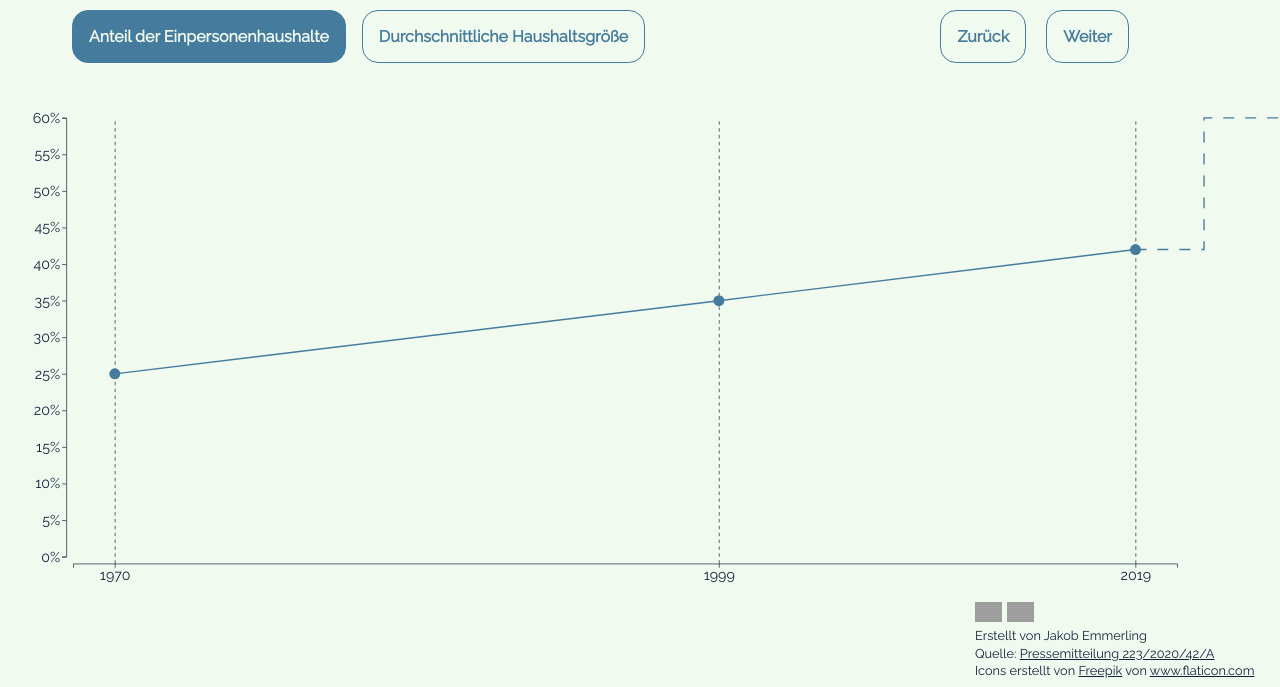
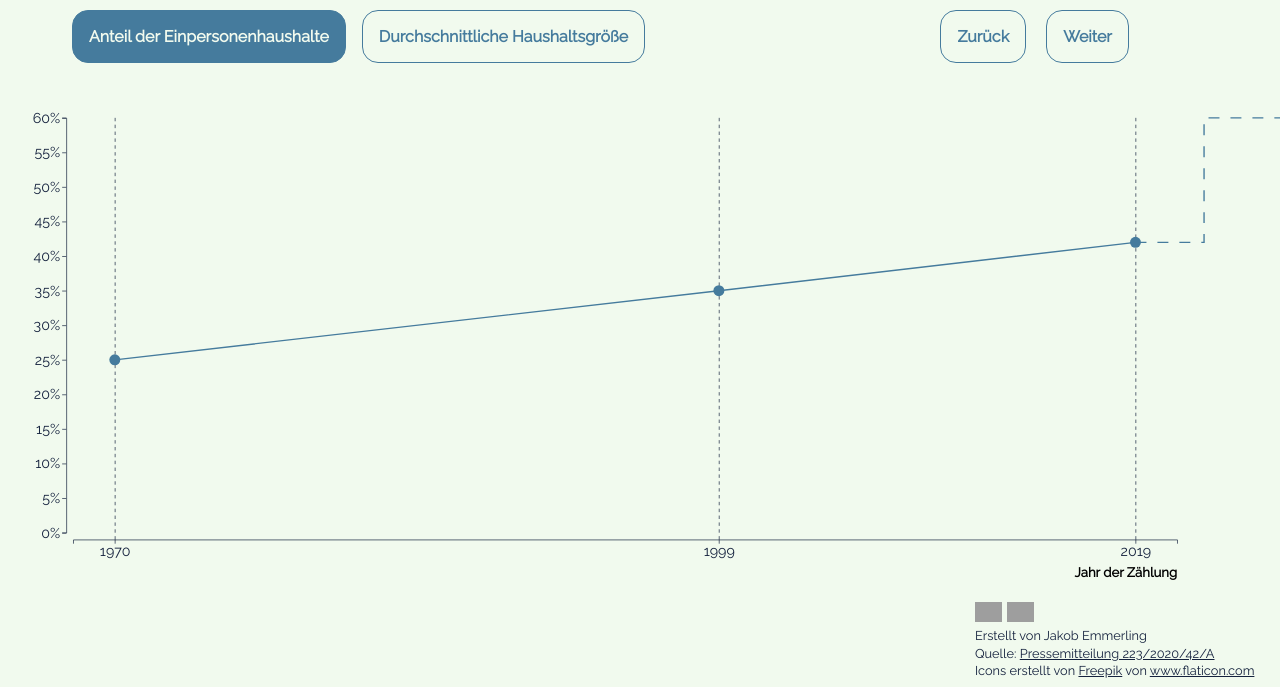
Before and after one commit to Jakob-em/infographic-households, a website built with Parcel: page index.html in a window 1280 px wide. Shown: the part 113-800 px from the top of the page. Built offline with nearby package versions, Linux system fonts and the light colour scheme; grey boxes are pictures that could not be loaded.

Commit message:
Add label to x axis

```diff
--- a/assets/scss/style.scss
+++ b/assets/scss/style.scss
@@ -156,6 +156,11 @@ body, html {
 
 #history-chart {
   margin-top: 1em;
+
+  .label {
+    font-size: 1.2em;
+    font-weight: bold;
+  }
 }
 
 .axis {
--- a/assets/ts/index.ts
+++ b/assets/ts/index.ts
@@ -1,7 +1,7 @@
 import * as d3 from 'd3';
 import {historicalData, HistoricalPoint} from './data';
 
-let margins = {top: 10, right: 250, bottom: 50, left: 60};
+let margins = {top: 10, right: 250, bottom: 85, left: 60};
 let historyDimensions = {
     width: 1920 - margins.left - margins.right,
     height: 700 - margins.top - margins.bottom
@@ -147,6 +147,15 @@ function drawHistory() {
         .attr("class", "axis y")
         .attr("transform", `translate(-10,0)`)
 
+    // Add label for x axis
+    historyChart
+        .append("text")
+        .text('Jahr der Zählung')
+        .attr("text-anchor", "end")
+        .attr("class", "label x")
+        .attr("x", historyDimensions.width)
+        .attr("y", historyDimensions.height + margins.bottom - 20)
+
     // Add connection to detail chart
     historyChart
         .append("path")
```
